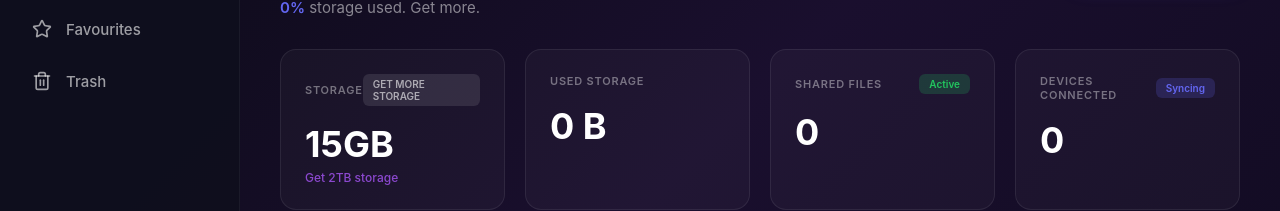
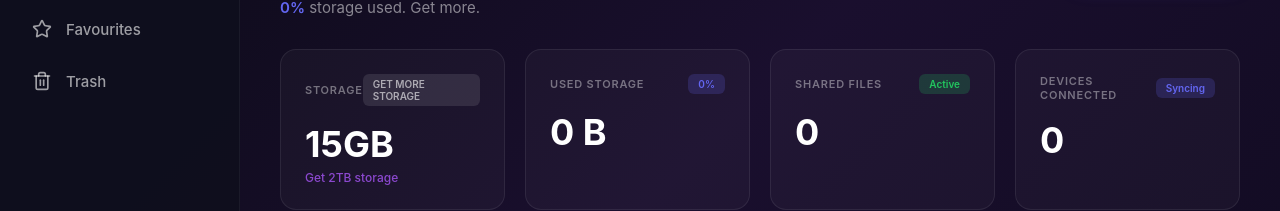
Before and after one commit to wwwbarca4k-lgtm/google-drive-clone, a Next.js app: page / in a window 1280 px wide. Shown: the part 189-400 px from the top of the page. Built offline with nearby package versions, Linux system fonts and the light colour scheme; no server answers.

Commit message:
Add used storage percentage badge to top-right of Used Storage card

```diff
--- a/src/components/Dashboard.tsx
+++ b/src/components/Dashboard.tsx
@@ -191,6 +191,7 @@ export default function Dashboard() {
                 <div className={styles.statCard}>
                     <div className={styles.statHeader}>
                         <span className={styles.statLabel}>USED STORAGE</span>
+                        <span className={styles.statBadge} style={{ background: 'rgba(99, 102, 241, 0.2)', color: '#6366f1' }}>{usedPercent}%</span>
                     </div>
                     <div className={styles.statValue}>{formatSize(totalUsedBytes)}</div>
                 </div>
```
